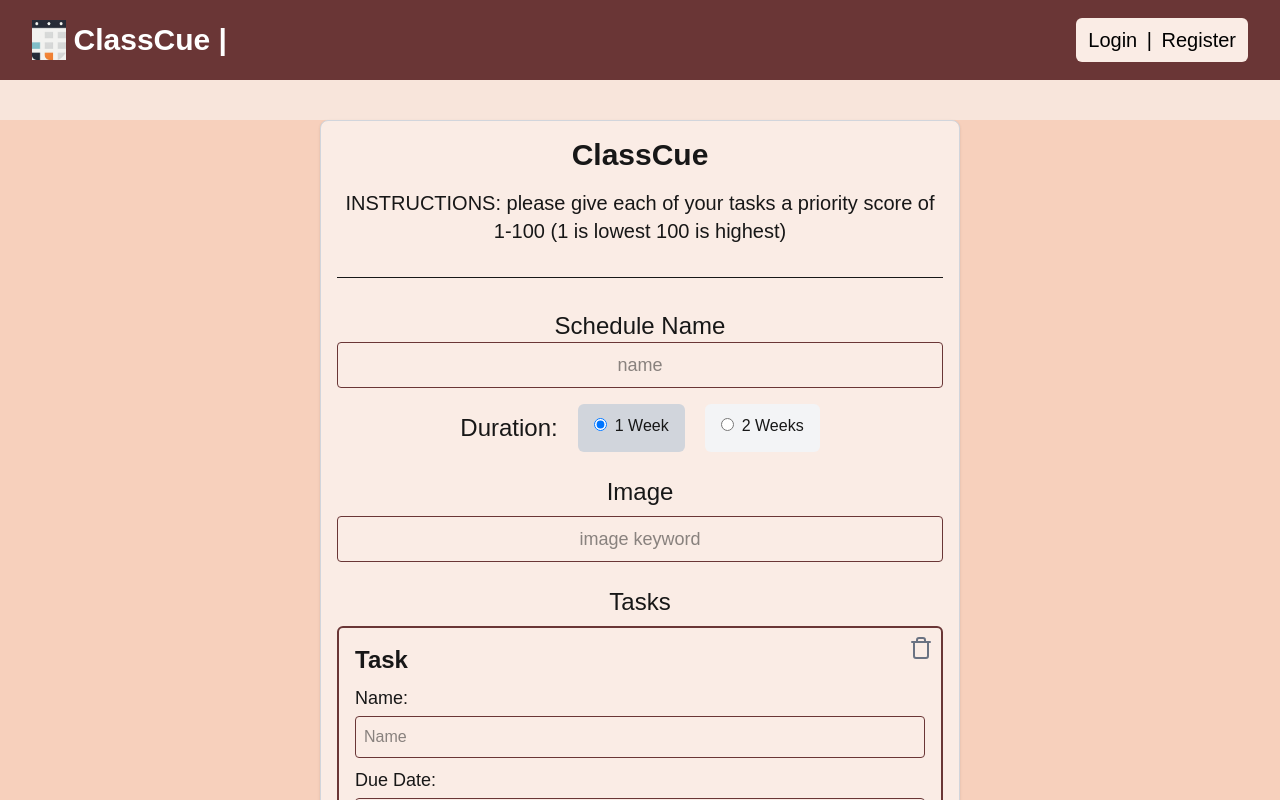
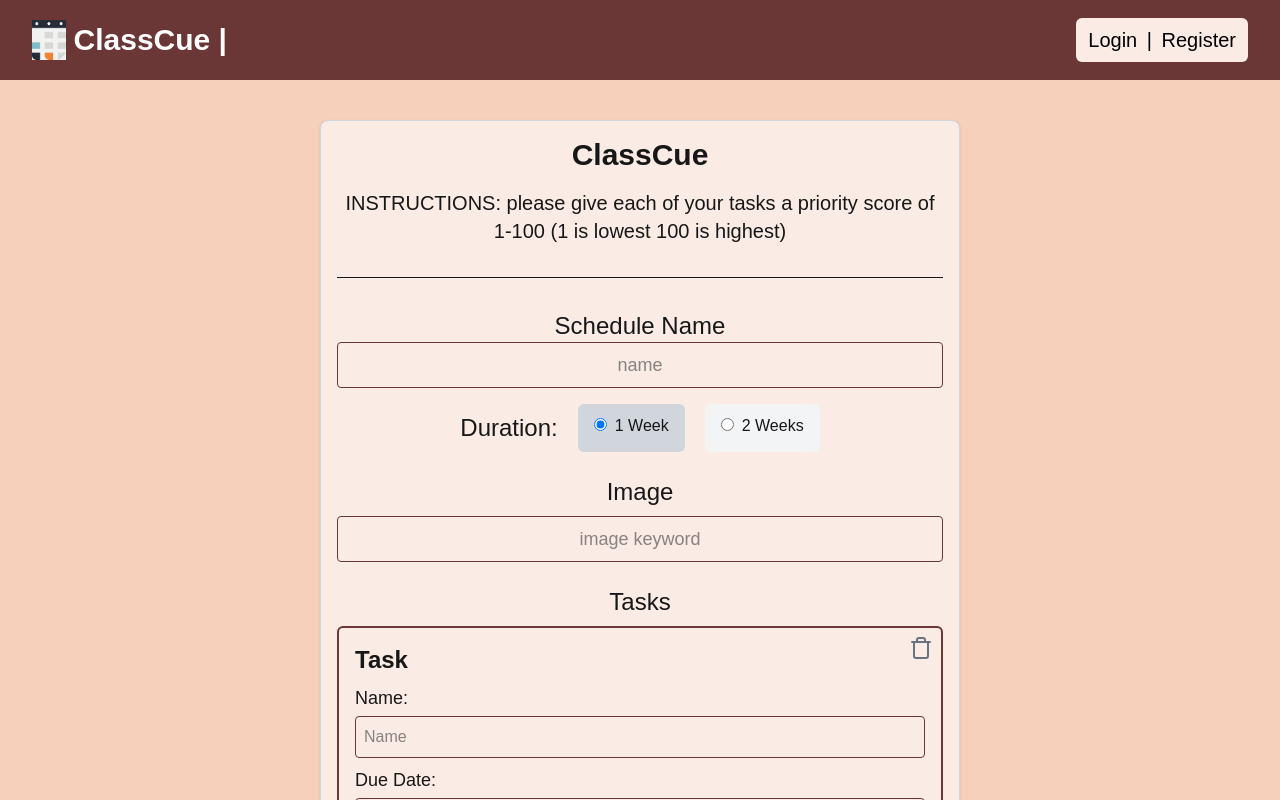
Before and after one commit to Susan-Awad/DevDawgs-Project, a Next.js app in the folder classque/: page /create-item in a window 1280 px wide. Shown: the top 800 px of the page. Built offline with nearby package versions, Linux system fonts and the light colour scheme; no server answers; a web font is replaced by a local one.

Commit message:
fixed background coloring

```diff
--- a/classque/src/app/create-item/page.tsx
+++ b/classque/src/app/create-item/page.tsx
@@ -154,7 +154,7 @@ export default function ScheduleAddForm() {
 
   return (
     <div className='bg-[#F7D0BC]'>
-    <div className="max-w-2xl mx-auto mt-10 px-4">
+    <div className="max-w-2xl mx-auto mt-10 px-4 pb-10">
       <Card>
         <div className="text-3xl font-bold mb-4 text-center">ClassCue</div>
         <form onSubmit={handleSubmit} className="space-y-2">
--- a/classque/src/app/globals.css
+++ b/classque/src/app/globals.css
@@ -2,15 +2,8 @@
 @import "tailwindcss";
 
 :root {
-  --background: #f8e5db;
+  --background: #f7d0bc;
   --foreground: #171717;
-}
-
-@media (prefers-color-scheme: dark) {
-  :root {
-    --background: #f7d0bc;
-    --foreground: #000000;
-  }
 }
 
 body {
--- a/classque/src/app/update-item/[id]/page.tsx
+++ b/classque/src/app/update-item/[id]/page.tsx
@@ -174,7 +174,7 @@ export default function UpdateItem() {
 
   return (
     <div className='bg-[#F7D0BC]'>
-    <div className="max-w-2xl mx-auto mt-10 px-4">
+    <div className="max-w-2xl mx-auto mt-10 px-4 pb-10">
       <Card>
         <div className="text-3xl font-bold mb-4 text-center">ClassCue</div>
         <form onSubmit={handleSubmit} className="space-y-4">
--- a/classque/src/components/LoginForm.tsx
+++ b/classque/src/components/LoginForm.tsx
@@ -29,7 +29,7 @@ const LoginForm = () => {
   }
 
   return (
-    <div className='ShowItemList'>
+    <div className='h-dvh'>
       <div className="grid mt-8 justify-items-center">
         <div className="shadow-lg border-[#6A3636] p-5 rounded-lg border-t-4 bg-white">
           <h1 className="text-3xl text-slate-600 font-bold my-4">Good to see you again!</h1>
--- a/classque/src/components/SignupForm.tsx
+++ b/classque/src/components/SignupForm.tsx
@@ -46,7 +46,7 @@ const SignupForm = () => {
   }
 
   return (
-    <>
+    <div className="h-screen">
       <div className="grid mt-8 justify-items-center">
         <div className="shadow-lg p-5 rounded-lg border-t-4 bg-white border-[#6A3636]">
           <h1 className="text-3xl text-slate-600 font-bold my-4">You're new, welcome!</h1>
@@ -102,7 +102,7 @@ const SignupForm = () => {
           </p>
         </div>
       </div>
-    </>
+    </div>
   );
 };
 
```
